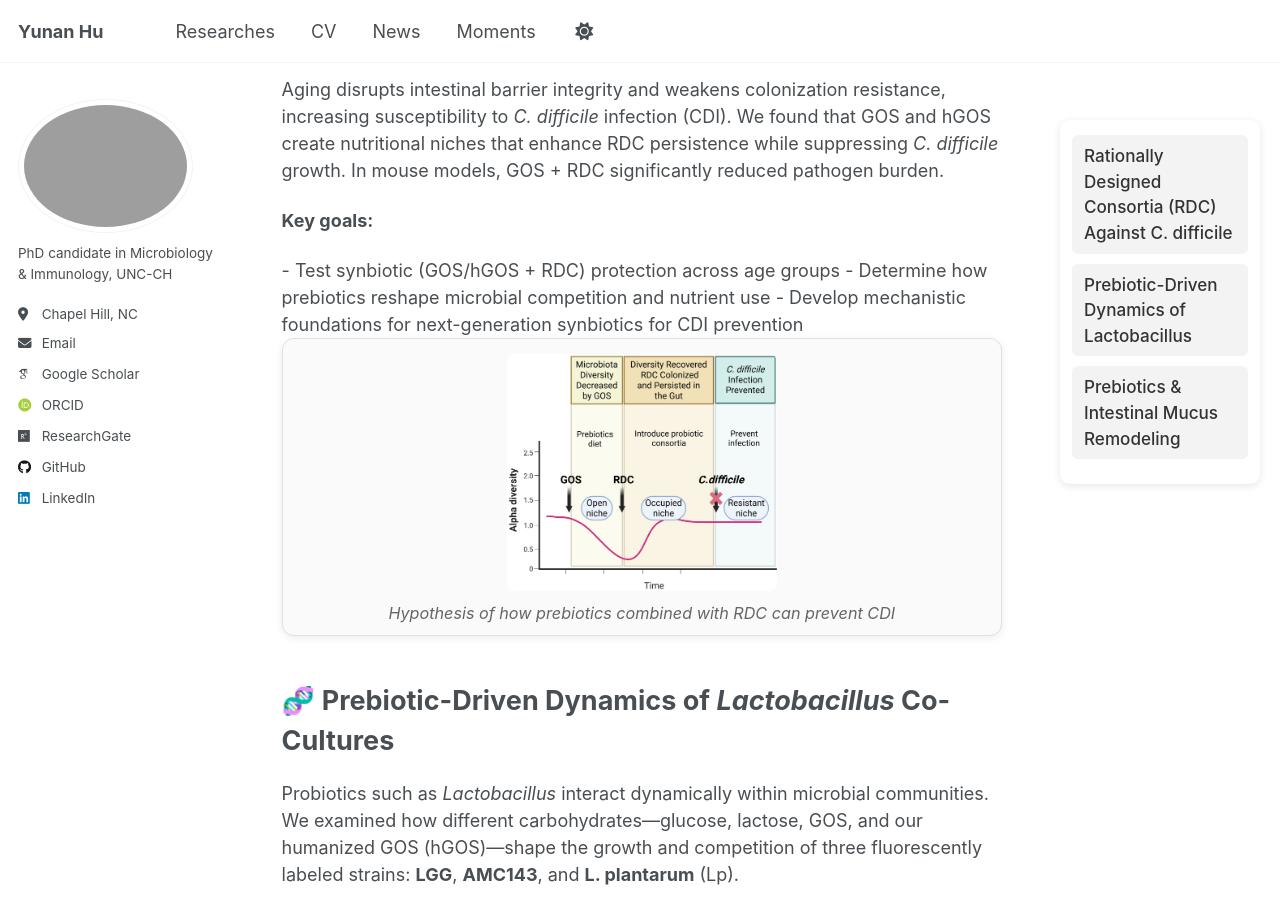
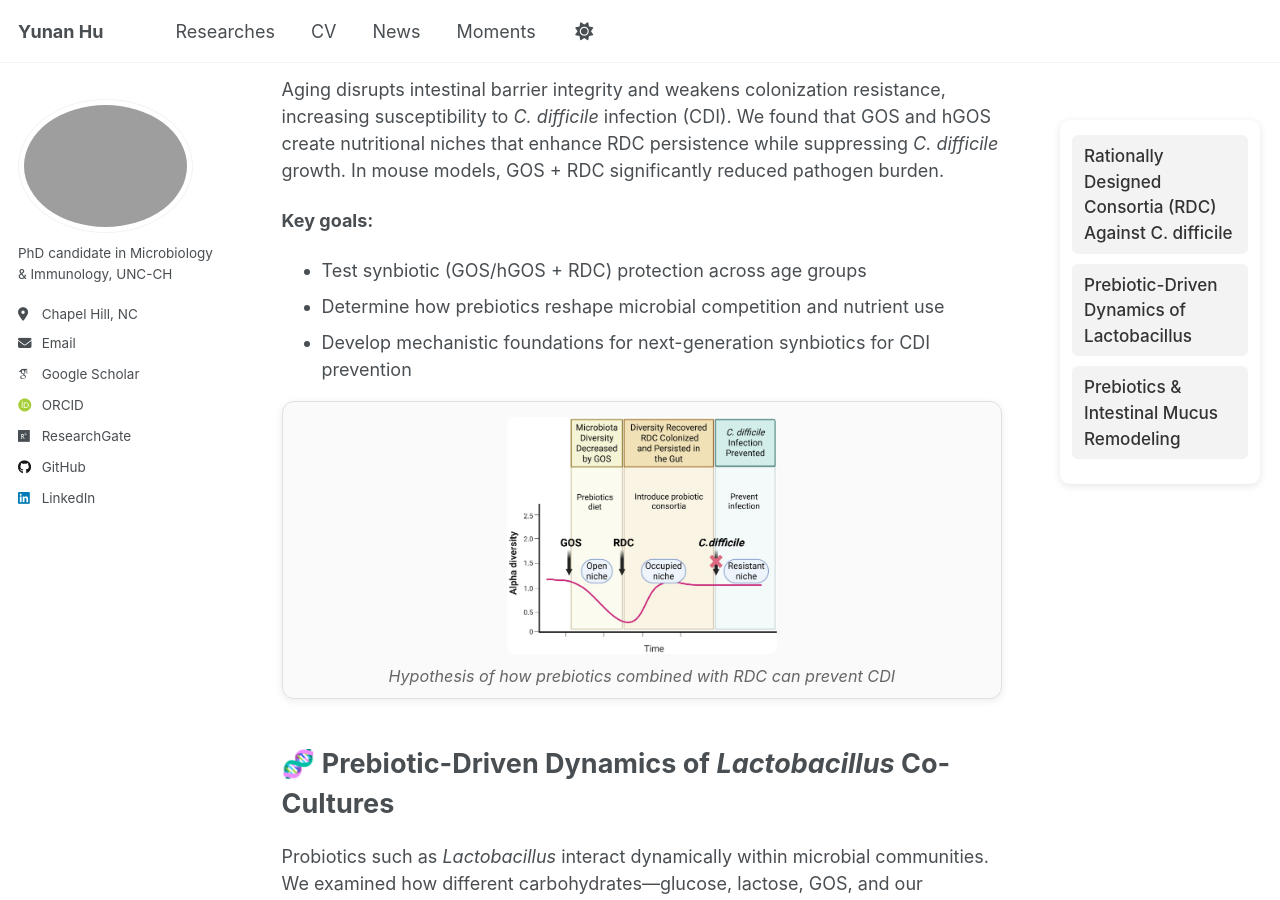
Before and after one commit to Yunan0525/Yunan0525.github.io, a Jekyll site: the page built from _pages/Researches.md, in a window 1280 px wide and 900 px high, scrolled down 327 px. Built offline with Jekyll 4.4.1, drawn with Linux system fonts in a browser that asks for light colours; some web fonts are replaced; a script that is not in the unit is left out.

Commit message:
Update Researches.md

```diff
--- a/_pages/Researches.md
+++ b/_pages/Researches.md
@@ -89,6 +89,7 @@ author_profile: true
 
   <p>
   The gut microbiome is a competitive ecosystem where timing, nutrient availability, and community structure shape colonization success. Our group engineered a Rationally Designed Consortium (RDC)—a defined, sequenced, and highly cohesive microbial community developed in prebiotic-fed bioreactors.
+  </p>
 
   <p>
   Aging disrupts intestinal barrier integrity and weakens colonization resistance, increasing susceptibility to <i>C. difficile</i> infection (CDI). We found that GOS and hGOS create nutritional niches that enhance RDC persistence while suppressing <i>C. difficile</i> growth. In mouse models, GOS + RDC significantly reduced pathogen burden.
@@ -99,6 +100,8 @@ author_profile: true
   - Test synbiotic (GOS/hGOS + RDC) protection across age groups
   - Determine how prebiotics reshape microbial competition and nutrient use
   - Develop mechanistic foundations for next-generation synbiotics for CDI prevention
+</div>
+
 
 <div class="image-card">
   <img src="/images/research/study1.jpg" alt="Hypothesis Figure">
```
